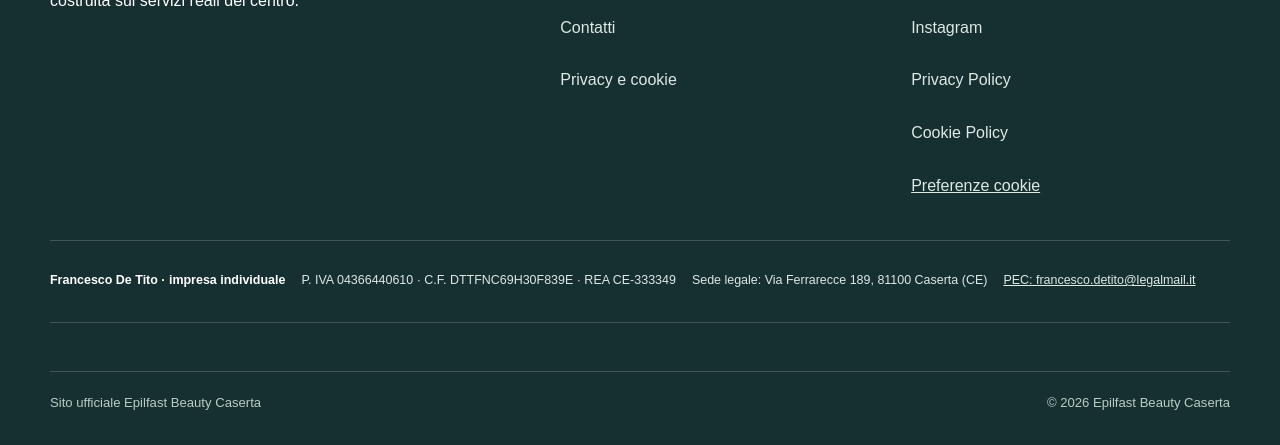
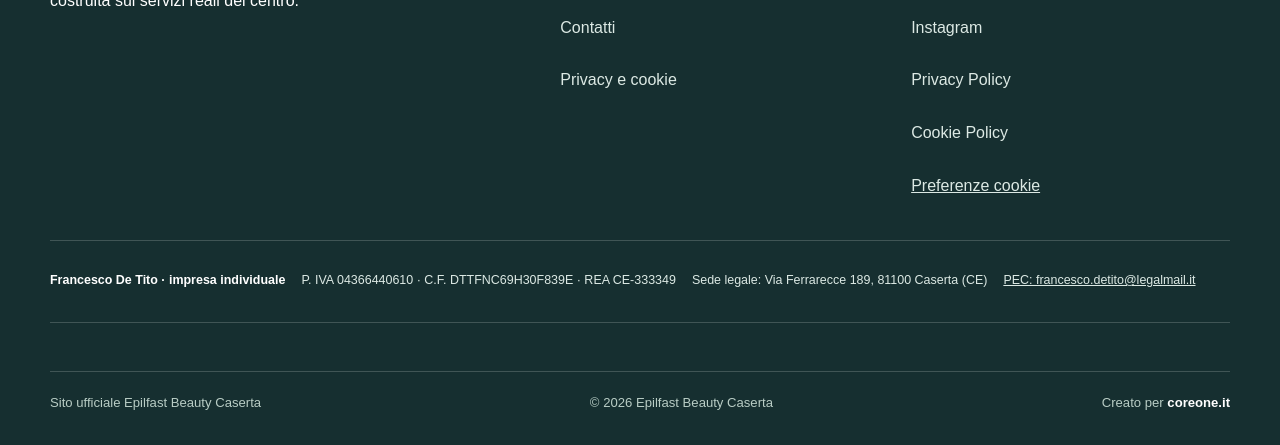
Before and after one commit to Epilfast/epilfast-beauty-caserta, a website: page index.html in a window 1280 px wide. Shown: the part 4167-4612 px from the top of the page. Drawn offline with Linux system fonts and the light colour scheme.

Commit message:
Add CoreOne credit to site footer

```diff
--- a/assets/site.css
+++ b/assets/site.css
@@ -231,6 +231,8 @@ p { margin: 0 0 1rem; }
 .footer-legal strong { color: #fff; }
 .footer-legal a { min-width: 44px; min-height: 44px; display: inline-flex; align-items: center; color: #dce9e4; }
 .footer-bottom { display: flex; justify-content: space-between; gap: 1rem; margin-top: 3rem; padding-top: 1.3rem; border-top: 1px solid rgba(255,255,255,.18); color: #b9cdc5; font-size: .82rem; }
+.footer-bottom a { color: #fff; font-weight: 700; text-decoration: none; }
+.footer-bottom a:hover, .footer-bottom a:focus-visible { text-decoration: underline; }
 
 @media (max-width: 980px) {
   .menu-toggle { display: block; }
--- a/assets/site.js
+++ b/assets/site.js
@@ -66,7 +66,7 @@ function footerTemplate() {
       <div><h3>Contatti</h3><div class="footer-links"><a href="tel:+${BUSINESS.phone}">${BUSINESS.phoneDisplay}</a><a href="https://maps.google.com/?q=Via+Ferrarecce+189+Caserta" target="_blank" rel="noopener">${BUSINESS.address}</a><a href="${BUSINESS.instagram}" target="_blank" rel="noopener">Instagram</a><a href="legal.html#privacy">Privacy Policy</a><a href="legal.html#cookie">Cookie Policy</a><button class="footer-cookie-button" type="button" data-cookie-settings>Preferenze cookie</button></div></div>
     </div>
     <div class="footer-legal" aria-label="Dati legali dell'impresa"><strong>Francesco De Tito · impresa individuale</strong><span>P. IVA 04366440610 · C.F. DTTFNC69H30F839E · REA CE-333349</span><span>Sede legale: Via Ferrarecce 189, 81100 Caserta (CE)</span><a href="mailto:francesco.detito@legalmail.it">PEC: francesco.detito@legalmail.it</a></div>
-    <div class="footer-bottom"><span>Sito ufficiale Epilfast Beauty Caserta</span><span>© ${new Date().getFullYear()} Epilfast Beauty Caserta</span></div>
+    <div class="footer-bottom"><span>Sito ufficiale Epilfast Beauty Caserta</span><span>© ${new Date().getFullYear()} Epilfast Beauty Caserta</span><span>Creato per <a href="https://coreone.it/" target="_blank" rel="noopener">coreone.it</a></span></div>
   </div></footer>`;
 }
 
```
Also changed, not shown: dist/assets/site.css, dist/assets/site.js.
